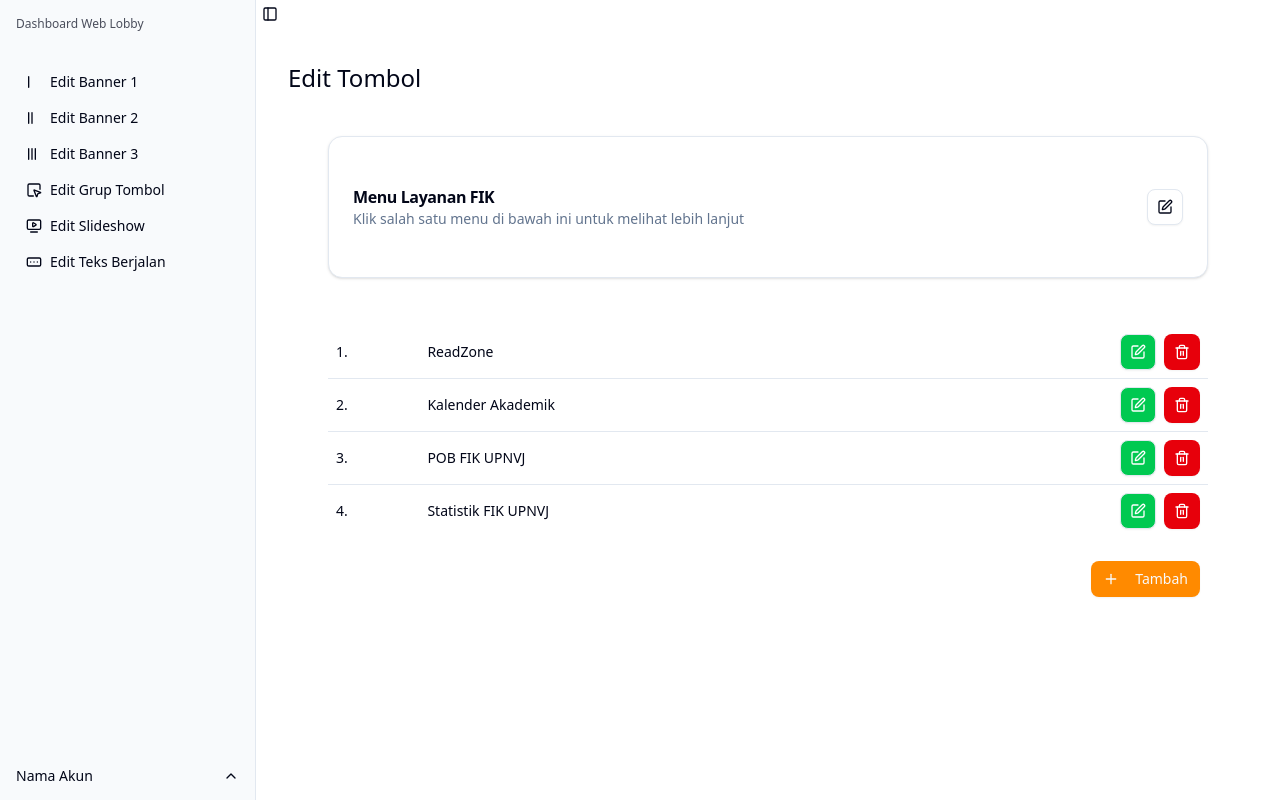
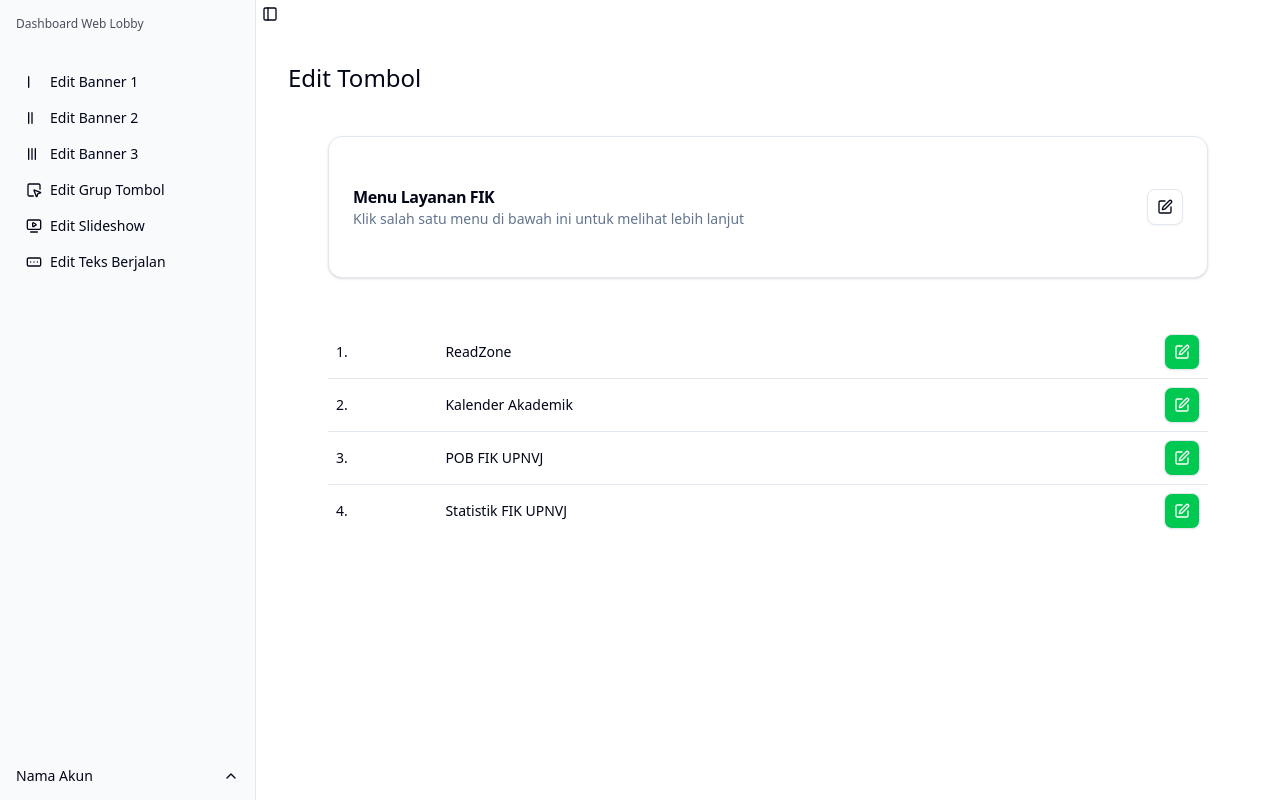
Before and after one commit to raihandp/information-dashboard-web, a SvelteKit app: page /dashboard/4-edit-button in a window 1280 px wide. Built offline with nearby package versions, Linux system fonts and the light colour scheme.

Commit message:
hapus button delete dan tambah

```diff
--- a/src/routes/dashboard/4-edit-button/+page.svelte
+++ b/src/routes/dashboard/4-edit-button/+page.svelte
@@ -178,9 +178,9 @@
 							<Button.Root variant="outline" size="icon" class="bg-green-500 hover:bg-green-600 text-white" onclick={() => openModal('edit', photo)}>
 								<SquarePen class="h-4 w-4" />
 							</Button.Root>
-							<Button.Root variant="destructive" size="icon" onclick={() => openModal('delete', photo)}>
+							<!-- <Button.Root variant="destructive" size="icon" onclick={() => openModal('delete', photo)}>
 								<Trash2 class="h-4 w-4" />
-							</Button.Root>
+							</Button.Root> -->
 						</div>
 					</Table.Cell>
 				</Table.Row>
@@ -188,11 +188,11 @@
 		</Table.Body>
 	</Table.Root>
 
-	<div class="flex justify-end">
+	<!-- <div class="flex justify-end">
 		<Button.Root class="mr-2 bg-[#FF8A00] hover:bg-[#E07B00]" onclick={() => openModal('add')}>
 			<Plus class="mr-2 h-4 w-4" /> Tambah
 		</Button.Root>
-	</div>
+	</div> -->
 </div>
 
 
```
